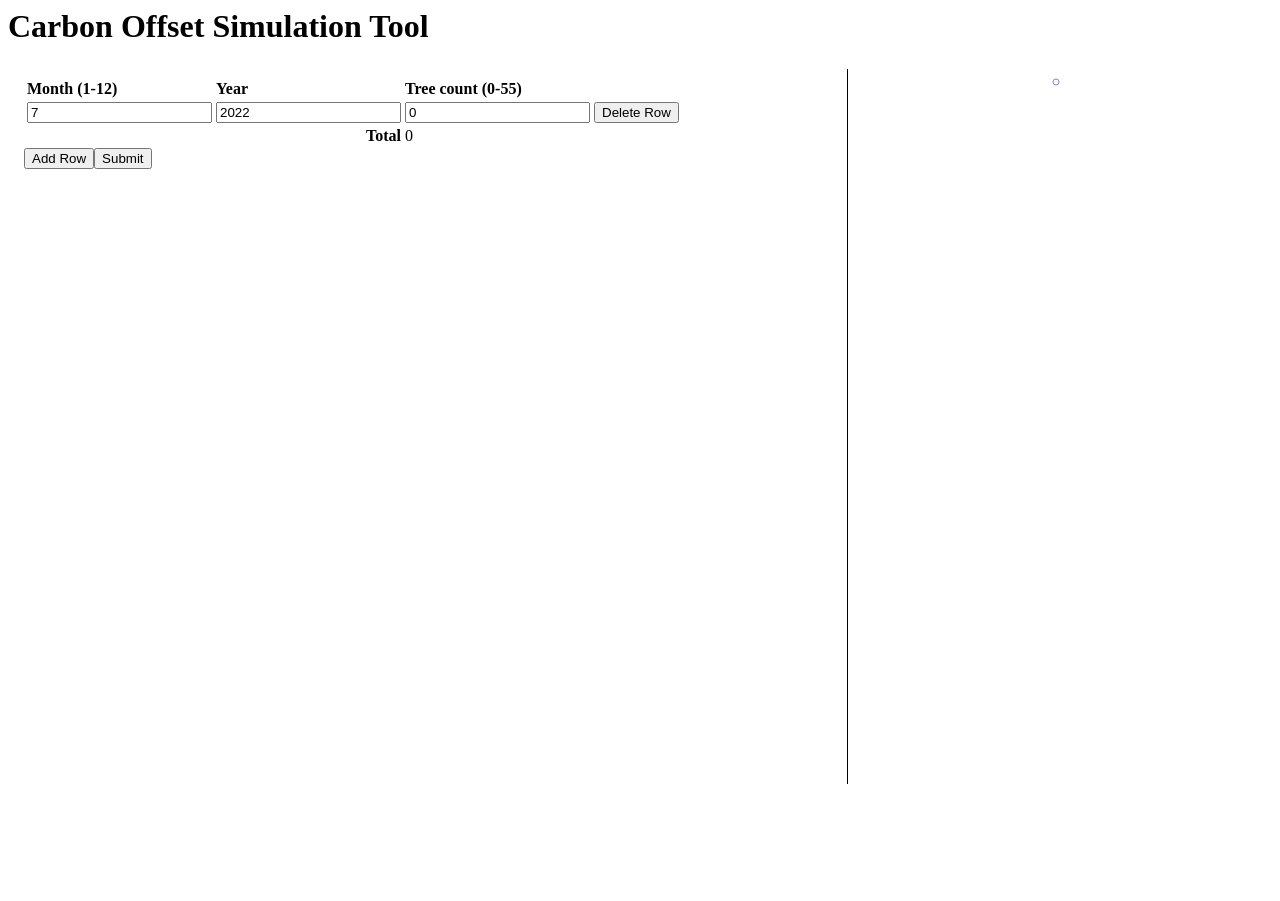
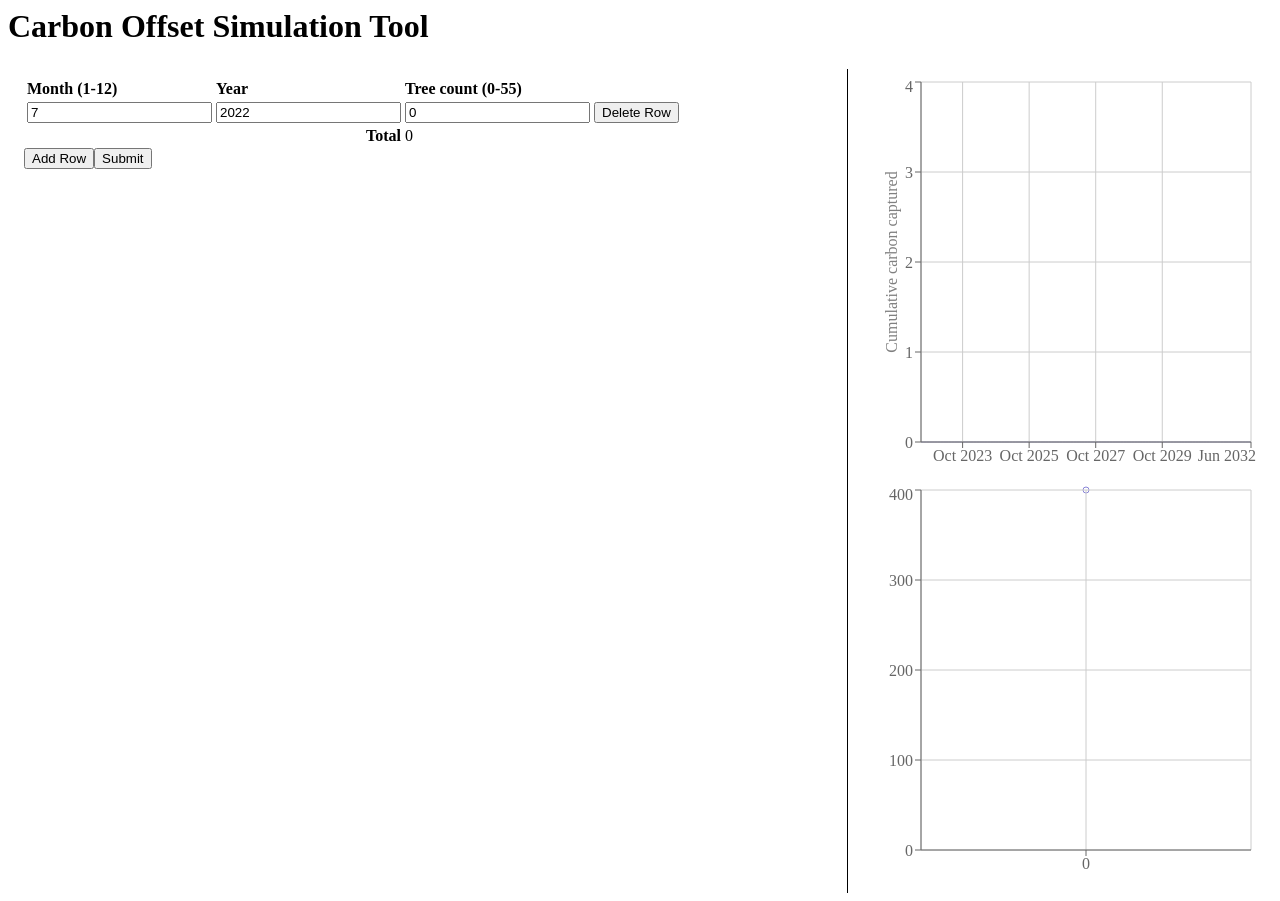
Before and after one commit to barnabycollins/S2Z-Challenge, a React (Vite) app: page / in a window 1280 px wide. Before the commit the page ends 800 px from the top, so only its background shows below. Built offline with nearby package versions, Linux system fonts and the light colour scheme.

Commit message:
Get graphs working

```diff
--- a/src/App.tsx
+++ b/src/App.tsx
@@ -2,7 +2,6 @@ import React from 'react';
 import LeftPanel from './LeftPanel';
 import RightPanel from './RightPanel';
 import { OffsetPlanEntry }  from './constructs';
-import { calculateCarbon } from './calculateCarbon';
 import './App.scss';
 
 interface AppProps {};
@@ -62,7 +61,10 @@ class App extends React.Component<AppProps, AppState> {
       <div id="app">
         <AppHeader></AppHeader>
         {treeQuantityWarning}
-        <AppBody updatePlan={this.updatePlan.bind(this)} totalTrees={this.state.totalTrees}></AppBody>
+        <div id="main">
+          <LeftPanel updatePlan={this.updatePlan.bind(this)} totalTrees={this.state.totalTrees}></LeftPanel>
+          <RightPanel offsetPlan={this.state.offsetPlan}></RightPanel>
+        </div>
       </div>
     );
   }
@@ -78,20 +80,4 @@ class AppHeader extends React.Component {
   }
 }
 
-interface AppBodyProps {
-  updatePlan(newPlan: OffsetPlanEntry[]): void,
-  totalTrees: number
-};
-
-class AppBody extends React.Component<AppBodyProps> {
-  render() {
-    return (
-      <div id="main">
-        <LeftPanel updatePlan={this.props.updatePlan} totalTrees={this.props.totalTrees}></LeftPanel>
-        <RightPanel></RightPanel>
-      </div>
-    );
-  }
-}
-
 export default App;
--- a/src/OffsetPlanForm.tsx
+++ b/src/OffsetPlanForm.tsx
@@ -7,14 +7,14 @@ interface OffsetPlanFormProps {
   totalTrees: number
 };
 
-interface FormEntryType {
+interface OffsetEntryType {
   month: number,
   year: number,
   trees: number
 }
 
 interface FormDataType {
-  offsetRows: FormEntryType[]
+  offsetRows: OffsetEntryType[]
 }
 
 export function OffsetPlanForm(props: OffsetPlanFormProps) {
@@ -25,7 +25,7 @@ export function OffsetPlanForm(props: OffsetPlanFormProps) {
   });
 
   const onSubmit = (data: FormDataType) => {
-    props.updatePlan(data.offsetRows.map((entry: FormEntryType) => {
+    props.updatePlan(data.offsetRows.map((entry: OffsetEntryType) => {
       return {
         date: {
           month: entry.month,
--- a/src/RightPanel.tsx
+++ b/src/RightPanel.tsx
@@ -1,23 +1,68 @@
 import React from 'react';
-import { LineChart, Line } from 'recharts';
+import { LineChart, ComposedChart, Area, Line, CartesianGrid, XAxis, YAxis, Tooltip } from 'recharts';
+import { cumulativeCarbonAtDate } from './carbonCalculation';
+import { MonthDate, OffsetPlanEntry } from './constructs';
+import { currentMonthRange, getDateText } from './dates';
 
-class Graph extends React.Component {
+interface GraphProps {
+  offsetPlan: OffsetPlanEntry[]
+};
+
+interface GraphDataEntry {
+  monthDate: MonthDate,
+  monthName: string,
+  value: number
+}
+
+class CumulativeCarbonGraph extends React.Component<GraphProps> {
   render() {
-    const data = [{name: 'Page A', uv: 400, pv: 2400, amt: 2400}];
+    const data: GraphDataEntry[] = currentMonthRange.map((month: MonthDate) => {
+      return {
+        monthDate: month,
+        monthName: getDateText(month),
+        value: cumulativeCarbonAtDate(this.props.offsetPlan, month)
+      };
+    });
+
+    console.log(data);
+
+    return (
+      <ComposedChart width={400} height={400} data={data}>
+        <Area type="monotone" dataKey="value" stroke="#8884d8" />
+        <CartesianGrid></CartesianGrid>
+        <XAxis dataKey="monthName"></XAxis>
+        <YAxis label={{value: "Cumulative carbon captured", angle: -90}}></YAxis>
+        <Tooltip />
+      </ComposedChart>
+    );
+  }
+};
+
+class CostGraph extends React.Component<GraphProps> {
+  render() {
+    const data = [{name: 'Page A', uv: 400, pv: 2400, amt: 2400 }];
 
     return (
       <LineChart width={400} height={400} data={data}>
         <Line type="monotone" dataKey="uv" stroke="#8884d8" />
+        <CartesianGrid></CartesianGrid>
+        <XAxis></XAxis>
+        <YAxis></YAxis>
       </LineChart>
     );
   }
 };
 
-class RightPanel extends React.Component {
+interface RightPanelProps {
+  offsetPlan: OffsetPlanEntry[]
+}
+
+class RightPanel extends React.Component<RightPanelProps> {
   render() {
     return (
       <div id="rightPanel">
-        <Graph></Graph>
+        <CumulativeCarbonGraph offsetPlan={this.props.offsetPlan}></CumulativeCarbonGraph>
+        <CostGraph offsetPlan={this.props.offsetPlan}></CostGraph>
       </div>
     );
   }
--- a/src/calculateCarbon.ts
+++ /dev/null
@@ -1,3 +0,0 @@
-export function calculateCarbon() {
-
-}
--- /dev/null
+++ b/src/carbonCalculation.ts
@@ -0,0 +1,35 @@
+import { OffsetPlanEntry, MonthDate } from "./constructs";
+import { monthsBetween } from "./dates";
+
+const MATURE_AGE = 6 * 12; // 6 years in months
+const MATURE_CARBON = 28.5 / 12; // kg per month
+
+export function cumulativeCarbonAtDate(offsetPlan: OffsetPlanEntry[], carbonDate: MonthDate) {
+  let totalCarbon = 0;
+
+  offsetPlan.forEach((entry) => {
+    totalCarbon += entry.trees * (() => {
+      const treeAge = monthsBetween(entry.date, carbonDate);
+
+      if (treeAge <= 0) return 0;
+
+      if (treeAge < MATURE_AGE) {
+        // model growing trees as having linear increase in carbon
+        // integrating the function for rate of carbon increase:
+        // y = 28.5/6 x  =>  y = 28.5/(6*2) x^2
+        return (MATURE_CARBON * treeAge**2) / (MATURE_AGE * 2);
+      }
+
+      // By calculation, once mature a tree has consumed MATURE_CARBON*MATURE_AGE/2 kg of CO2
+      // This is half of the MATURE_CARBON*MATURE_AGE that it would consume if it consumed 28.5kg
+      // per year from the start, so we must subtract MATURE_CARBON*MATURE_AGE/2
+      return MATURE_CARBON * treeAge - MATURE_CARBON * MATURE_AGE / 2;
+    })();
+  });
+
+  return totalCarbon;
+}
+
+export function calculateCost() {
+
+}
--- a/src/dates.ts
+++ b/src/dates.ts
@@ -1,10 +1,49 @@
 import { MonthDate } from './constructs';
 
+export const CURRENT_YEAR = new Date().getFullYear();
+export const CURRENT_MONTH = new Date().getMonth() + 1;
+export const CURRENT_MONTHDATE: MonthDate = {
+	month: CURRENT_MONTH,
+	year: CURRENT_YEAR
+};
+
+const YEAR_LOOKAHEAD = 10*12; // 10 years
+
+export const currentMonthRange = generateMonthRange();
+console.log(currentMonthRange);
+
 export function monthsBetween(from: MonthDate, to: MonthDate): number {
-    return (to.year - from.year)*12 + (to.month - from.month);
+	return (to.year - from.year)*12 + (to.month - from.month);
 }
 
 export function getDateText(date: MonthDate): string {
-    const months = ["Jan", "Feb", "Mar", "Apr", "May", "Jun", "Jul", "Aug", "Sep", "Oct", "Nov", "Dec"];
-    return `${months[date.month-1]} ${date.year}`;
+	const months = ["Jan", "Feb", "Mar", "Apr", "May", "Jun", "Jul", "Aug", "Sep", "Oct", "Nov", "Dec"];
+	return `${months[date.month-1]} ${date.year}`;
 }
+
+export function generateMonthRange() {
+	let months: MonthDate[] = [];
+
+	let curMonth: MonthDate = CURRENT_MONTHDATE;
+	months.push(curMonth);
+
+	while (months.length < YEAR_LOOKAHEAD) {
+		curMonth = {
+      ...curMonth,
+      month: curMonth.month + 1
+    };
+
+		if (curMonth.month > 12) {
+			curMonth = {
+				month: 1,
+				year: curMonth.year + 1
+			};
+		}
+
+		console.log(JSON.stringify(curMonth));
+
+		months.push(curMonth);
+	}
+
+	return months
+}
```
Also changed, not shown: src/constructs.ts (line endings or trailing spaces).
